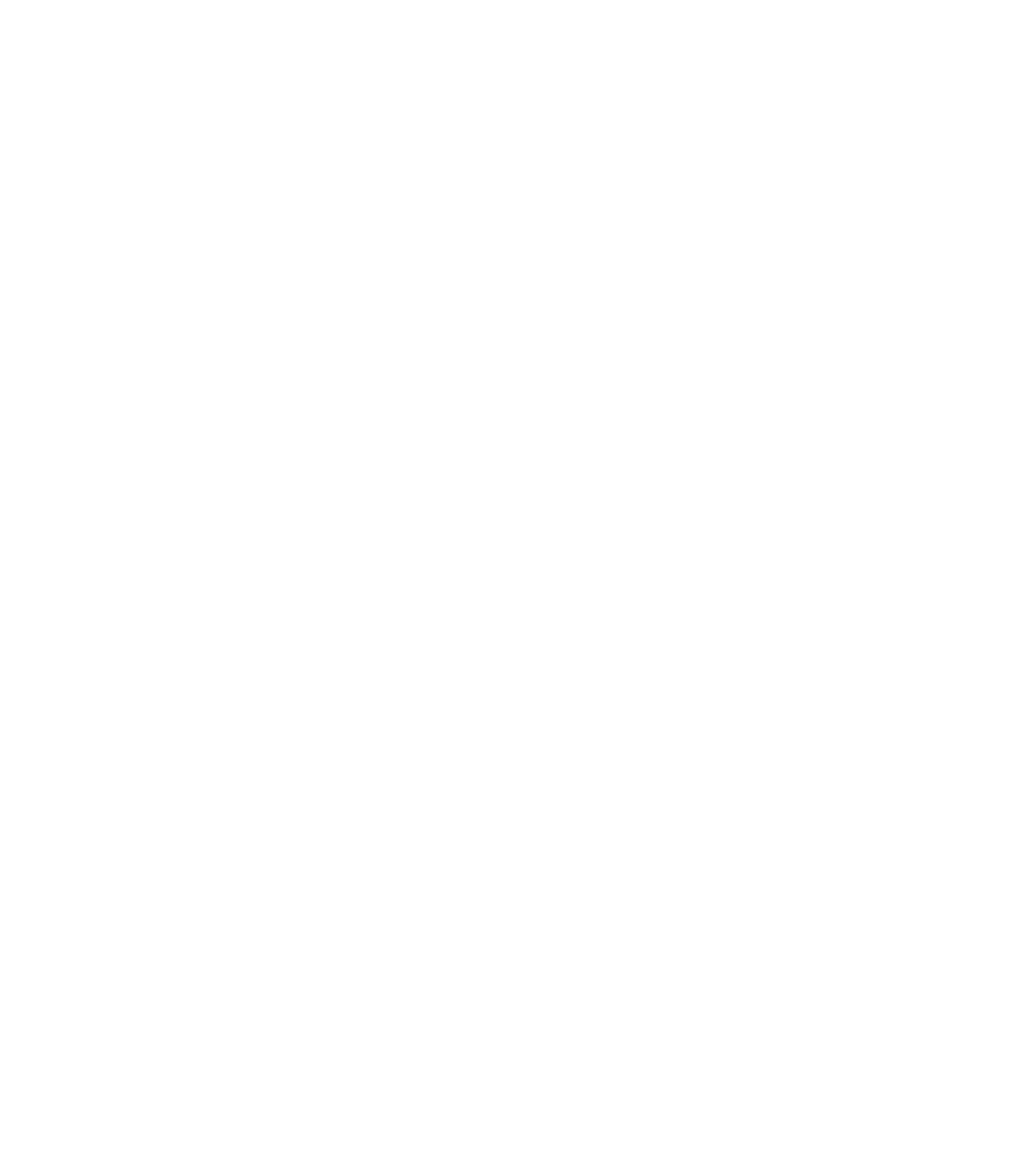
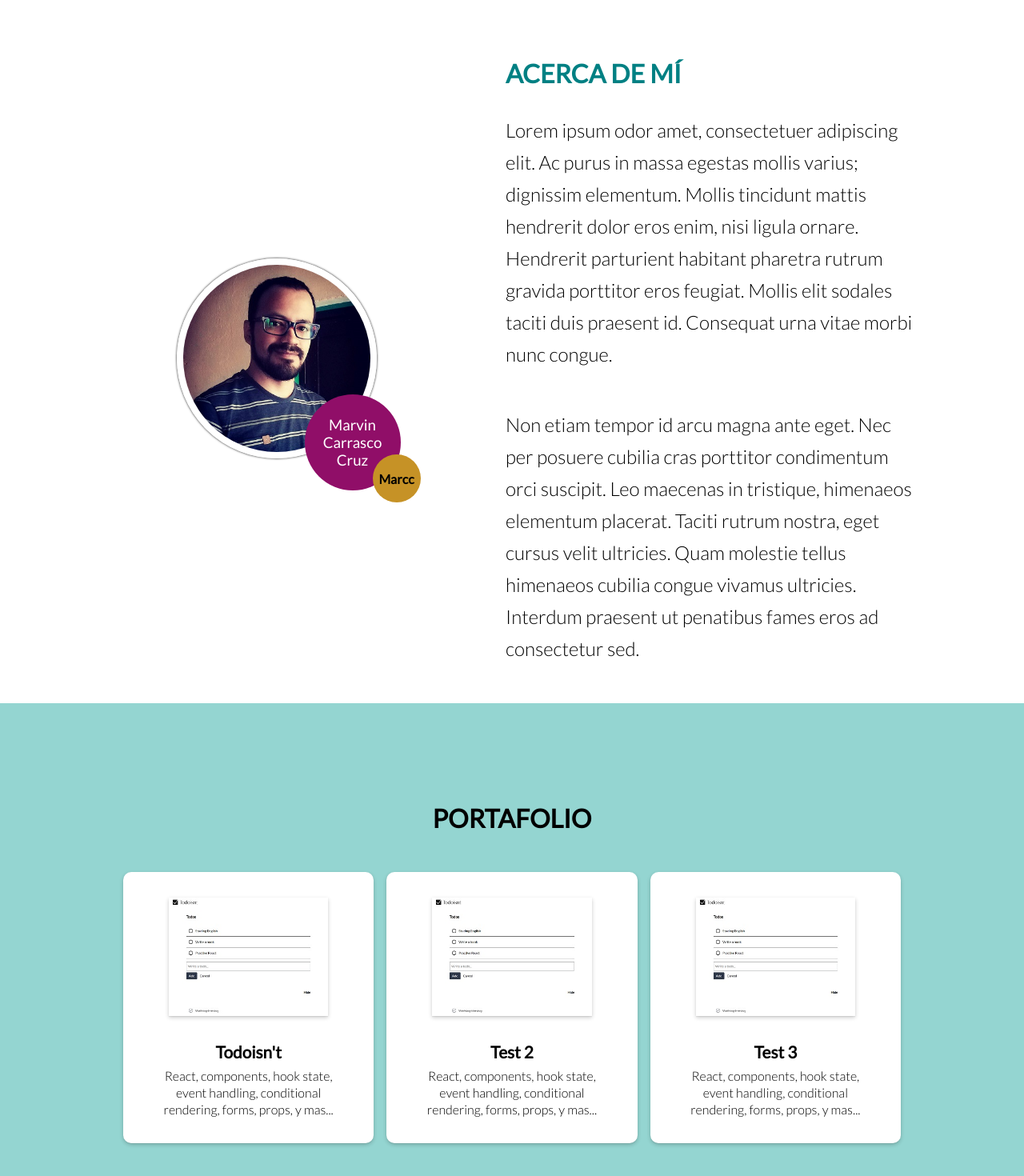
Before and after one commit to marccmartian/marcc-app, a React (Create React App) app: page / in a window 1280 px wide. Shown: the part 828-2298 px from the top of the page at 80% size. Before the commit the page ends 800 px from the top, so only its background shows below. Built offline with nearby package versions, Linux system fonts and the light colour scheme; a web font is replaced by a local one.

Commit message:
adding InfoSection & PortfolioSection

```diff
--- a/src/components/Header/HeaderElements.js
+++ b/src/components/Header/HeaderElements.js
@@ -8,6 +8,7 @@
   background-size: cover;
   background-repeat: no-repeat;
   background-position: center center;
+  background-attachment: fixed;
   position: relative;
 
   :before {
--- /dev/null
+++ b/src/components/InfoSection/InfoElements.js
@@ -0,0 +1,99 @@
+import styled from "styled-components";
+
+export const InfoContainer = styled.section`
+  width: 100%;
+`;
+
+export const InfoWrapper = styled.div`
+  max-width: 1100px;
+  margin: 0 auto;
+  padding: 100px 40px 0 24px;
+  display: flex;
+
+  @media screen and (max-width: 768px) {
+    flex-direction: column-reverse;
+    justify-content: center;
+    align-items: center;
+  }
+`;
+
+export const Column = styled.div`
+  width: 50%;
+
+  @media screen and (max-width: 768px) {
+    width: 90%;
+  }
+
+  @media screen and (max-width: 425px) {
+    width: 100%;
+  }
+`;
+
+export const PerfilWrap = styled.div`
+  width: 100%;
+  height: 100%;
+  display: flex;
+  justify-content: center;
+  align-items: center;
+`;
+
+export const NameWrap = styled.div`
+  width: 305px;
+  height: 305px;
+  position: relative;
+
+  @media screen and (max-width: 320px) {
+    height: 330px;
+  }
+`;
+
+export const PerfilImage = styled.img`
+  width: 250px;
+  border-radius: 50%;
+  border: 8px solid white;
+  box-shadow: 0px 0px 3px 0px #000000;
+`;
+
+export const InfoName = styled.h3`
+  background-color: var(--purple);
+  width: 120px;
+  height: 120px;
+  border-radius: 50%;
+  color: white;
+  font-weight: normal;
+  display: flex;
+  flex-direction: column;
+  justify-content: center;
+  align-items: center;
+  position: absolute;
+  top: 170px;
+  left: 160px;
+`;
+
+export const InfoAlias = styled.h3`
+  background-color: var(--yellow);
+  width: 60px;
+  height: 60px;
+  font-size: 1rem;
+  border-radius: 50%;
+  display: flex;
+  justify-content: center;
+  align-items: center;
+  position: absolute;
+  right: 0;
+  bottom: 0;
+`;
+
+export const InfoTitle = styled.h2`
+  text-transform: uppercase;
+  font-size: 2rem;
+  color: var(--green);
+  margin-bottom: 2rem;
+`;
+
+export const InfoText = styled.p`
+  font-size: 1.5rem;
+  font-weight: 100;
+  line-height: 2.5rem;
+  margin-bottom: 3rem;
+`;
--- /dev/null
+++ b/src/components/InfoSection/index.js
@@ -0,0 +1,58 @@
+import React from "react";
+import {
+  InfoContainer,
+  InfoWrapper,
+  PerfilWrap,
+  NameWrap,
+  Column,
+  InfoTitle,
+  InfoName,
+  InfoAlias,
+  InfoText,
+  PerfilImage,
+} from "./InfoElements";
+import marcc from "../../images/marcc.jpg";
+
+const InfoSection = () => {
+  return (
+    <InfoContainer>
+      <InfoWrapper>
+        <Column>
+          <PerfilWrap>
+            <NameWrap>
+              <PerfilImage src={marcc} />
+              <InfoName>
+                <div>Marvin</div>
+                <div>Carrasco</div>
+                <div>Cruz</div>
+              </InfoName>
+              <InfoAlias>Marcc</InfoAlias>
+            </NameWrap>
+          </PerfilWrap>
+        </Column>
+
+        <Column>
+          <InfoTitle>Acerca de mí</InfoTitle>
+          <InfoText>
+            Lorem ipsum odor amet, consectetuer adipiscing elit. Ac purus in
+            massa egestas mollis varius; dignissim elementum. Mollis tincidunt
+            mattis hendrerit dolor eros enim, nisi ligula ornare. Hendrerit
+            parturient habitant pharetra rutrum gravida porttitor eros feugiat.
+            Mollis elit sodales taciti duis praesent id. Consequat urna vitae
+            morbi nunc congue.
+          </InfoText>
+          <InfoText>
+            Non etiam tempor id arcu magna ante eget. Nec per posuere cubilia
+            cras porttitor condimentum orci suscipit. Leo maecenas in tristique,
+            himenaeos elementum placerat. Taciti rutrum nostra, eget cursus
+            velit ultricies. Quam molestie tellus himenaeos cubilia congue
+            vivamus ultricies. Interdum praesent ut penatibus fames eros ad
+            consectetur sed.
+          </InfoText>
+        </Column>
+      </InfoWrapper>
+    </InfoContainer>
+  );
+};
+
+export default InfoSection;
--- /dev/null
+++ b/src/components/PortfolioSection/PortfolioCard.js
@@ -0,0 +1,47 @@
+import React from "react";
+import styled from "styled-components";
+
+const Card = styled.div`
+  background-color: var(--white);
+  border-radius: 10px;
+  padding: 2rem;
+  box-shadow: 0 1px 1px 0 rgba(0, 0, 0, 0.06), 0 2px 5px 0 rgba(0, 0, 0, 0.2);
+  display: flex;
+  flex-direction: column;
+  justify-content: center;
+  align-items: center;
+
+  &:hover {
+    transform: scale(1.02);
+    transition: all 0.1s linear;
+    cursor: pointer;
+  }
+`;
+
+const ProjectImage = styled.img`
+  box-shadow: 0 1px 1px 0 rgba(0, 0, 0, 0.06), 0 2px 5px 0 rgba(0, 0, 0, 0.2);
+  width: 80%;
+`;
+
+const ProjectTitle = styled.h2`
+  font-size: 1.3rem;
+  margin: 2rem auto 0.5rem auto;
+`;
+
+const ProjectP = styled.p`
+  text-align: center;
+  font-weight: 300;
+  line-height: 1.3rem;
+`;
+
+const PortfolioCard = ({ id, image, title, description }) => {
+  return (
+    <Card>
+      <ProjectImage src={image} alt={title} />
+      <ProjectTitle>{title}</ProjectTitle>
+      <ProjectP>{description}</ProjectP>
+    </Card>
+  );
+};
+
+export default PortfolioCard;
--- /dev/null
+++ b/src/components/PortfolioSection/PortfolioElements.js
@@ -0,0 +1,36 @@
+import styled from "styled-components";
+
+export const PortfolioContainer = styled.section`
+  background-color: var(--lightblue);
+  padding-bottom: 50px;
+`;
+
+export const PortTitle = styled.h2`
+  text-transform: uppercase;
+  font-size: 2rem;
+  margin-top: 100px;
+  margin-bottom: 3rem;
+  text-align: center;
+`;
+
+export const PortfolioWrap = styled.div`
+  max-width: 1100px;
+  margin: 0 auto;
+  padding: 24px;
+`;
+
+export const PortfolioList = styled.div`
+  padding: 0 40px;
+  display: grid;
+  grid-template-columns: 1fr 1fr 1fr;
+  gap: 16px;
+
+  @media screen and (max-width: 768px) {
+    grid-template-columns: 1fr;
+    padding: 0 80px;
+  }
+
+  @media screen and (max-width: 425px) {
+    padding: 0 10px;
+  }
+`;
--- /dev/null
+++ b/src/components/PortfolioSection/index.js
@@ -0,0 +1,26 @@
+import React from "react";
+import {
+  PortfolioContainer,
+  PortfolioWrap,
+  PortTitle,
+  PortfolioList,
+} from "./PortfolioElements";
+import PortfolioCard from "./PortfolioCard";
+import { objProjects } from "../../data/objProjects";
+
+const Portfolio = () => {
+  return (
+    <PortfolioContainer>
+      <PortfolioWrap>
+        <PortTitle>Portafolio</PortTitle>
+        <PortfolioList>
+          {objProjects.map((project) => (
+            <PortfolioCard key={project.id} {...project} />
+          ))}
+        </PortfolioList>
+      </PortfolioWrap>
+    </PortfolioContainer>
+  );
+};
+
+export default Portfolio;
--- /dev/null
+++ b/src/data/objProjects.js
@@ -0,0 +1,23 @@
+export const objProjects = [
+  {
+    id: 1,
+    image: require("../images/projects/todoisnt.jpg").default,
+    title: "Todoisn't",
+    description:
+      "React, components, hook state, event handling, conditional rendering, forms, props, y mas...",
+  },
+  {
+    id: 2,
+    image: require("../images/projects/todoisnt.jpg").default,
+    title: "Test 2",
+    description:
+      "React, components, hook state, event handling, conditional rendering, forms, props, y mas...",
+  },
+  {
+    id: 3,
+    image: require("../images/projects/todoisnt.jpg").default,
+    title: "Test 3",
+    description:
+      "React, components, hook state, event handling, conditional rendering, forms, props, y mas...",
+  },
+];
--- a/src/index.css
+++ b/src/index.css
@@ -1,4 +1,4 @@
-@import url("https://fonts.googleapis.com/css2?family=Lato:wght@400;700&display=swap");
+@import url("https://fonts.googleapis.com/css2?family=Lato:wght@300;400&display=swap");
 @import url("https://fonts.googleapis.com/css2?family=Numans&display=swap");
 
 * {
--- a/src/pages/index.js
+++ b/src/pages/index.js
@@ -1,7 +1,9 @@
 import React, { useState } from "react";
-import Header from "../components/Header";
 import Navbar from "../components/Navbar";
 import Sidebar from "../components/Sidebar";
+import Header from "../components/Header";
+import InfoSection from "../components/InfoSection";
+import PortfolioSection from "../components/PortfolioSection";
 
 const Home = () => {
   const [isOpen, setIsOpen] = useState(false);
@@ -15,6 +17,8 @@
       <Navbar isOpen={isOpen} setIsOpen={handleOnToogleOpen} />
       <Sidebar isOpen={isOpen} />
       <Header />
+      <InfoSection />
+      <PortfolioSection />
     </>
   );
 };
```
Also changed, not shown: src/images/marcc.jpg (added), src/images/projects/todoisnt.jpg (added).
